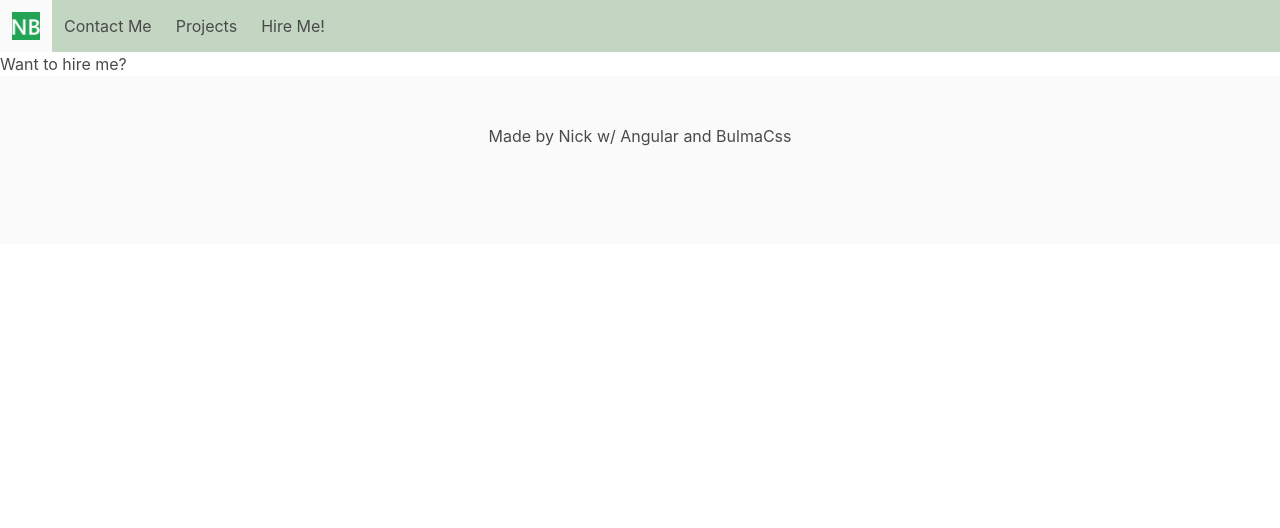
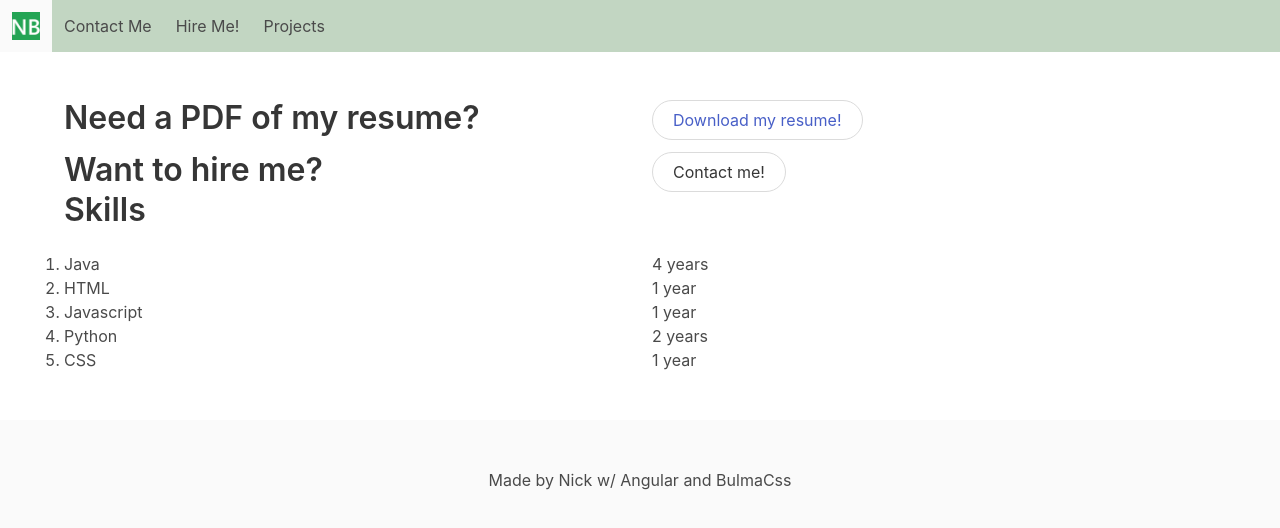
Before and after one commit to Zyjinn/nick-resume-website-angular, an Angular app: page /hireMe in a window 1280 px wide. Shown: the top 528 px of the page. Built offline with nearby package versions, Linux system fonts and the light colour scheme.

Commit message:
Created a simple hire-me page

```diff
--- a/src/app/core/header/header.component.html
+++ b/src/app/core/header/header.component.html
@@ -10,11 +10,11 @@
     <!-- Goto contact page -->
     <a class="navbar-item" routerLink="/contactMe">Contact Me</a>
 
+    <!-- Goto Hire-me -->
+    <a class="navbar-item" routerLink="/hireMe">Hire Me!</a>
+
     <!-- Goto Projects page -->
     <a class="navbar-item" routerLink="/Projects">Projects</a>
-
-    <!-- Goto Hire-me -->
-    <a class="navbar-item" routerLink="/hireMe">Hire Me!</a>
 
     <!-- Navigation "burger" (list of extra pages) -->
     <div
--- a/src/app/hire-me/hire-me.component.html
+++ b/src/app/hire-me/hire-me.component.html
@@ -1 +1,63 @@
-<h1>Want to hire me?</h1>
+<!-- Hire me section -->
+<section class="section">
+  <!-- Download my resume -->
+  <div class="container">
+    <div class="columns">
+      <div class="column">
+        <div class="title">
+          Need a PDF of my resume?
+        </div>
+      </div>
+      <div class="column">
+        <div class="title">
+          <button class="button is-rounded">
+            <a
+              src="https://drive.google.com/file/d/1q6_AFOGOQ8VC4AtmkgDsHTreIN2t3eXn/view?usp=sharing"
+              >Download my resume!</a
+            >
+          </button>
+        </div>
+      </div>
+    </div>
+  </div>
+  <!-- Hire me contact linking -->
+  <div class="container">
+    <div class="columns">
+      <div class="column">
+        <h1 class="title">Want to hire me?</h1>
+      </div>
+      <div class="column">
+        <button class="button is-rounded" routerLink="/contact-me">
+          Contact me!
+        </button>
+      </div>
+    </div>
+  </div>
+  <!-- TODO: Use javascript to pull from .ts file w/ experience -->
+  <!-- List of skills -->
+  <div class="container">
+    <div class="title">
+      Skills
+    </div>
+    <div class="columns">
+      <div class="column">
+        <ol class="Language-list">
+          <li class="list-item">Java</li>
+          <li class="list-item">HTML</li>
+          <li class="list-item">Javascript</li>
+          <li class="list-item">Python</li>
+          <li class="list-item">CSS</li>
+        </ol>
+      </div>
+      <div class="column">
+        <ul class="experience-list">
+          <li class="list-item">4 years</li>
+          <li class="list-item">1 year</li>
+          <li class="list-item">1 year</li>
+          <li class="list-item">2 years</li>
+          <li class="list-item">1 year</li>
+        </ul>
+      </div>
+    </div>
+  </div>
+</section>
```
Also changed, not shown: src/mock-skills.ts (added).
